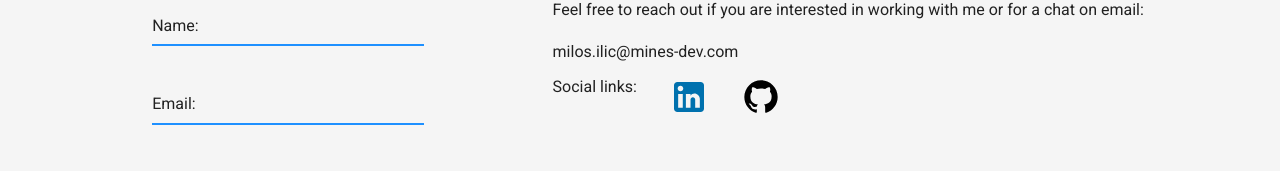
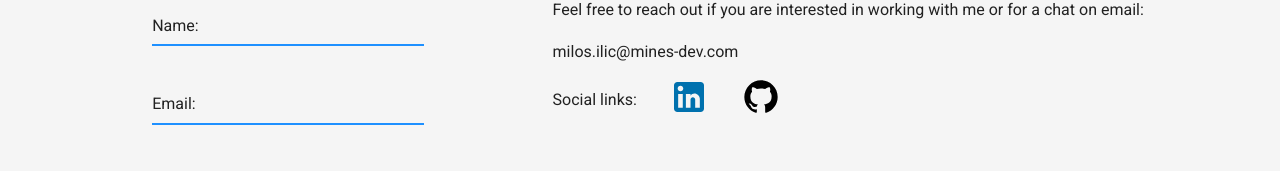
Before and after one commit to MilosIl/mines23, a React (Vite) app: page / in a window 1280 px wide. Shown: the part 2531-2702 px from the top of the page. Built offline with nearby package versions, Linux system fonts and the light colour scheme; the HTML template or start-up script is replaced by a standard one.

Commit message:
contact socials

```diff
--- a/src/Components/Contact/Contact.tsx
+++ b/src/Components/Contact/Contact.tsx
@@ -102,7 +102,7 @@ const Contact: React.FC = () => {
             milos.ilic@mines-dev.com
           </span>
           <div className="contact-icon">
-            <p>Social links:</p>
+          <p>Social links:</p>
             <a href="www.linkedin.com/in/milos-ilic-dev">
               <img src={linkedin} alt={linkedin} />
             </a>
--- a/src/Components/Contact/contact.css
+++ b/src/Components/Contact/contact.css
@@ -82,7 +82,7 @@
 }
 .contact-icon {
   display: flex;
-  items-align:center;
+  align-items:center;
   margin-top: 1em;
   gap: 2em;
 }
```
